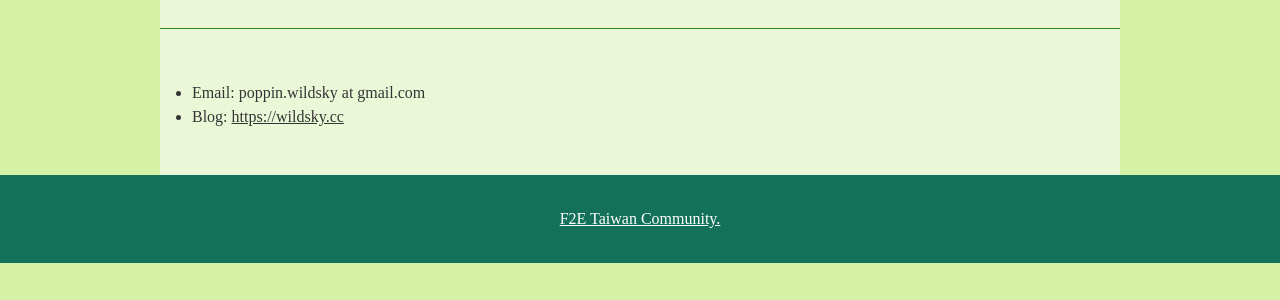
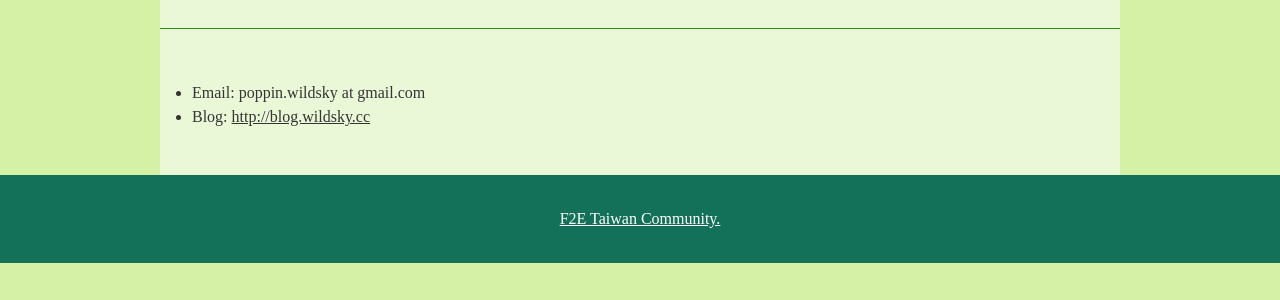
Before and after one commit to f2etw/f2etw.github.io, a Jekyll site: the page built from _members/wildsky.md, in a window 1280 px wide. Shown: the part 509-809 px from the top of the page. Built offline with Jekyll 4.4.1, drawn with Linux system fonts in a browser that asks for light colours; part of the change alters nothing that is shown.

Commit message:
更改 Wildsky 的部落格網址

```diff
--- a/_members/wildsky.md
+++ b/_members/wildsky.md
@@ -13,4 +13,4 @@ avatar: //graph.facebook.com/100000157150997/picture?width=100&height=100
 ## 聯絡資訊
 
 + Email: poppin.wildsky at gmail.com
-+ Blog: [https://wildsky.cc](https://wildsky.cc)
++ Blog: [http://blog.wildsky.cc](http://blog.wildsky.cc)
```
